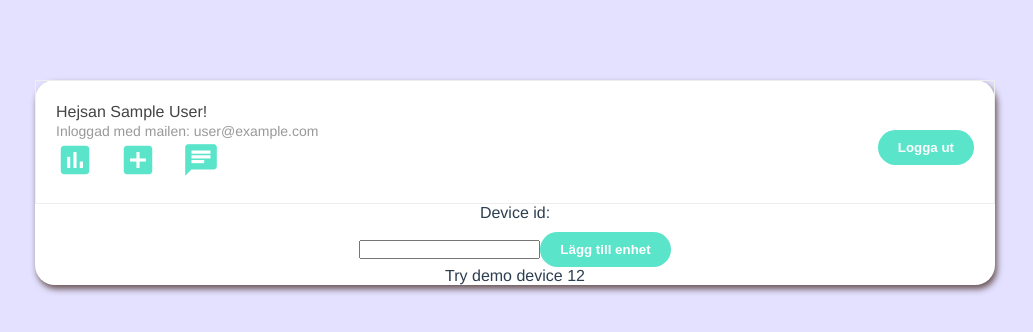
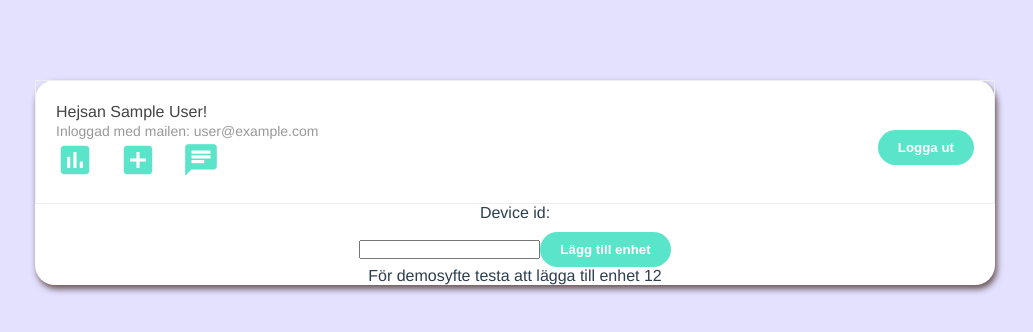
Before and after one commit to adde12353/Elappen, a Vue app: page /add in a window 1280 px wide. Shown: the top 332 px of the page, without its empty margins (125-1158 px from the left). Built offline with nearby package versions, Linux system fonts and the light colour scheme; no server answers; sample sign-in values are in the browser's storage.

Commit message:
update text

```diff
--- a/src/view/AddDevice.vue
+++ b/src/view/AddDevice.vue
@@ -7,7 +7,7 @@ v-model="deviceId">
 <button
 @click="addDevice"
 >Lägg till enhet</button>
-<p>Try demo device 12</p>
+<p>För demosyfte testa att lägga till enhet 12</p>
 <p>{{infoFromAPi}}</p>
 </div>
 </template>
```
